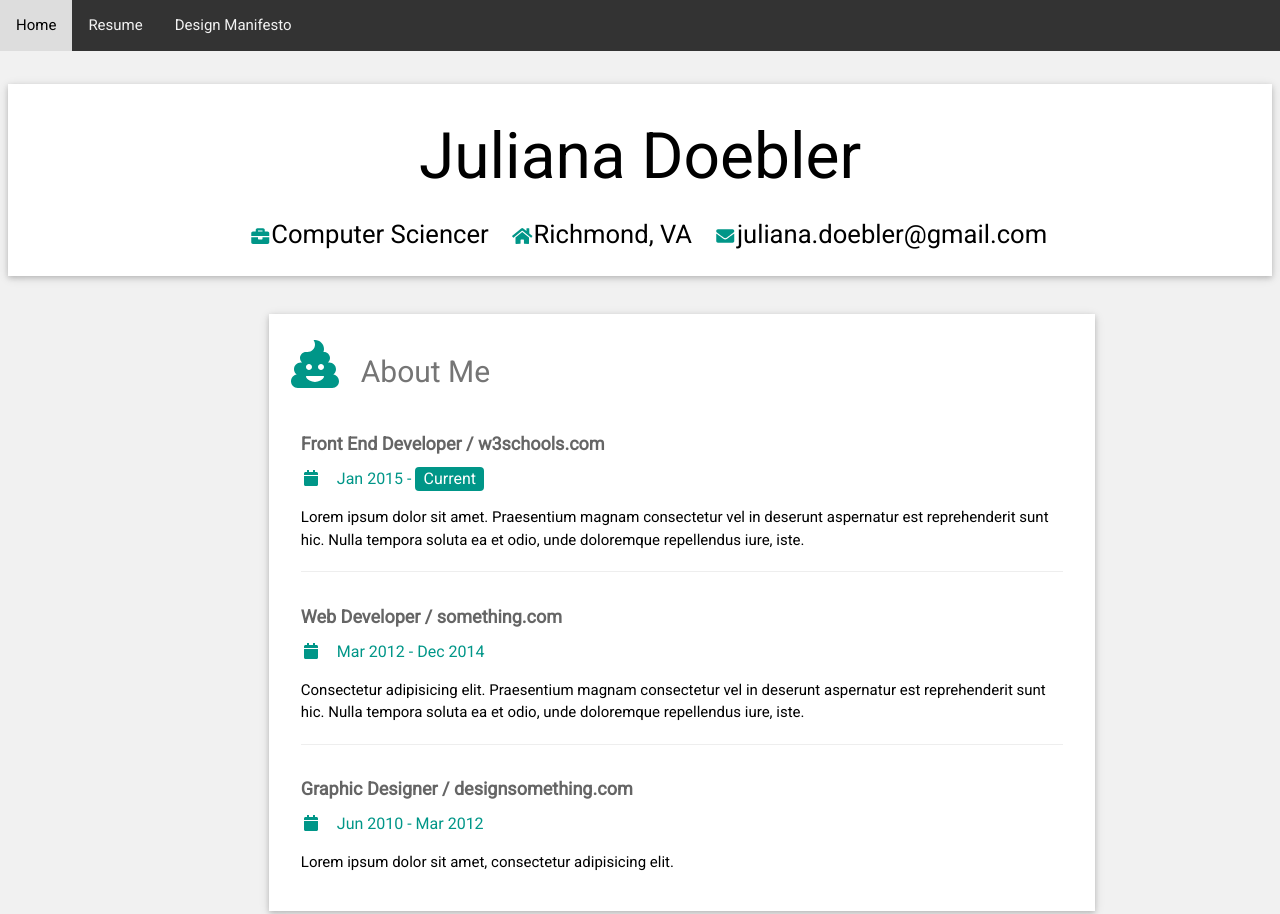
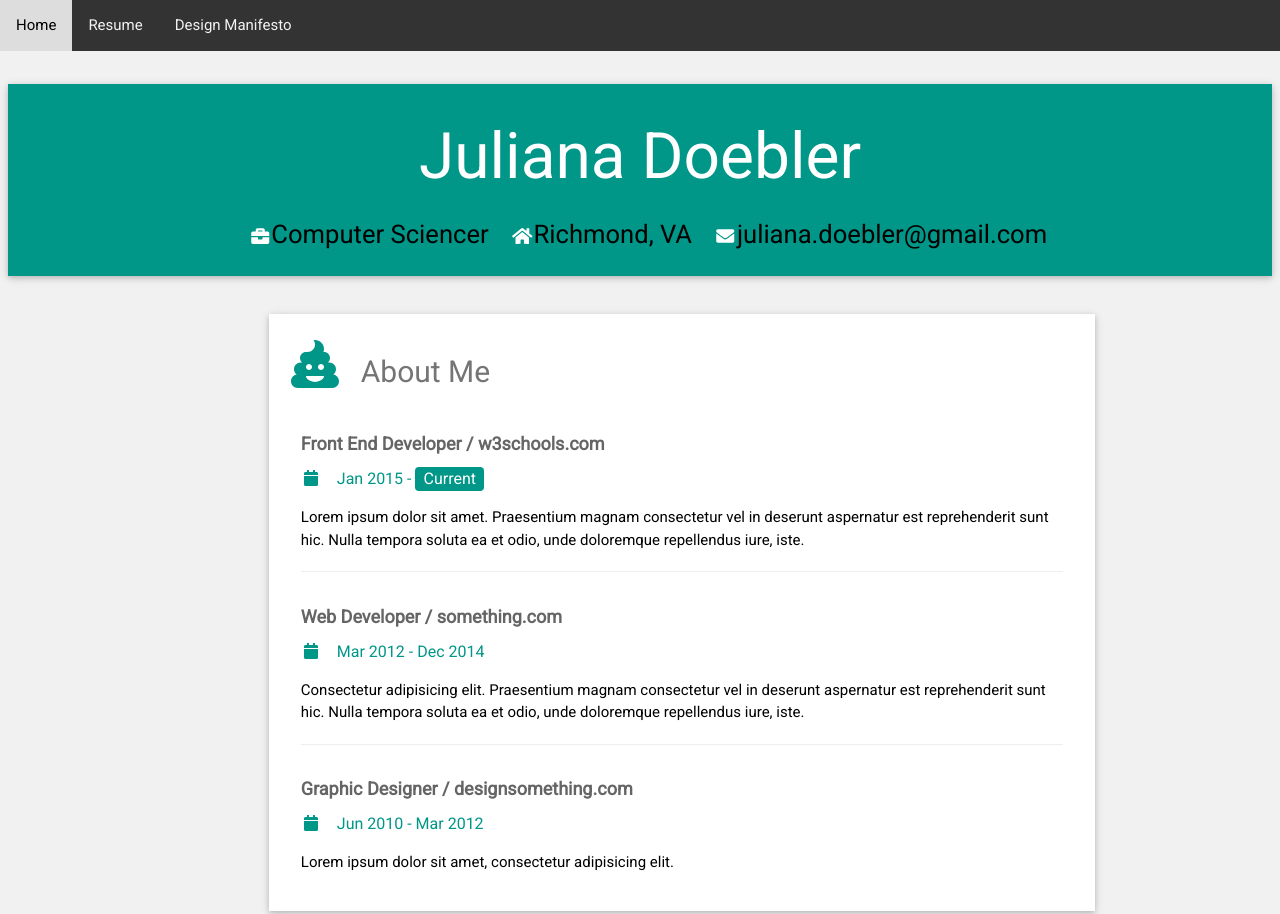
Before and after one commit to JulianaDoebler/julianadoebler.github.io, a plain HTML site: page index.html in a window 1280 px wide. Shown: the top 914 px of the page. Drawn offline with nearby package versions, Linux system fonts and the light colour scheme.

Commit message:
color fixer

```diff
--- a/index.html
+++ b/index.html
@@ -62,13 +62,13 @@ img {
     <!-- not sure I love this set up rn erg-->
     <div class="w3-col m1"><p></p></div>
 
-    <div class="w3-container w3-card w3-margin-bottom w3-center w3-white">
+    <div class="w3-container w3-card w3-margin-bottom w3-center w3-teal">
       <div style="text-align:center;">
         <h2 style="font-size:5vw;">Juliana Doebler</h2>
         <div style="color: black; text-align:left; display: inline-block; font-size:2vw;">
-          <span><i class="fa fa-briefcase fa-fw w3-margin-left w3-large w3-text-teal"></i>Computer Sciencer
-          <i class="fa fa-home fa-fw w3-margin-left w3-large w3-text-teal"></i>Richmond, VA
-          <i class="fa fa-envelope fa-fw w3-margin-left w3-large w3-text-teal"></i>juliana.doebler@gmail.com</span>
+          <span><i class="fa fa-briefcase fa-fw w3-margin-left w3-large w3-text-white"></i>Computer Sciencer
+          <i class="fa fa-home fa-fw w3-margin-left w3-large w3-text-white"></i>Richmond, VA
+          <i class="fa fa-envelope fa-fw w3-margin-left w3-large w3-text-white"></i>juliana.doebler@gmail.com</span>
         </div>
       </div><br>
     </div><br>
```
